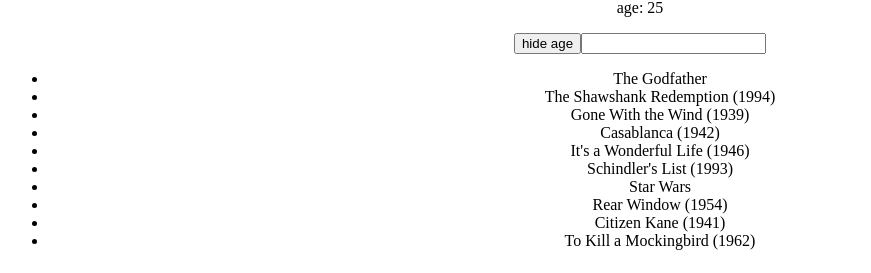
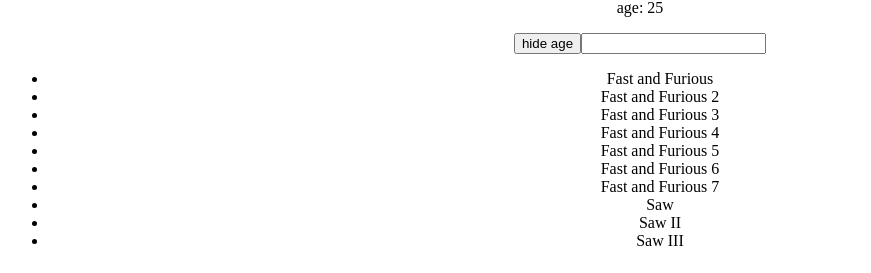
Before and after one commit to AntoineVH/MyFirstProject, an Angular app: page / in a window 1280 px wide. Shown: the part 524-797 px from the top of the page, without its empty margins (0-871 px from the left). Built offline with nearby package versions, Linux system fonts and the light colour scheme.

Commit message:
added hide event

```diff
--- a/src/app/app.module.ts
+++ b/src/app/app.module.ts
@@ -7,13 +7,15 @@
 import { SignUpComponent } from './sign-up/sign-up.component';
 import { UserProfileComponent } from './user-profile/user-profile.component';
 import { HighlightDirective } from './highlight.directive';
+import { DisplayMoviesDirective } from './display-movies.directive';
 
 @NgModule({
   declarations: [
     AppComponent,
     SignUpComponent,
     UserProfileComponent,
-    HighlightDirective
+    HighlightDirective,
+    DisplayMoviesDirective
   ],
   imports: [
     BrowserModule,
--- /dev/null
+++ b/src/app/display-movies.directive.ts
@@ -0,0 +1,18 @@
+import { Directive, ViewContainerRef, TemplateRef, Input } from '@angular/core';
+
+@Directive({
+  selector: '[appDisplayMovies]'
+})
+export class DisplayMoviesDirective {
+
+  @Input() set appDisplayMovies(condition:boolean) {
+    if(condition) {
+      this.vwRef.createEmbeddedView(this.tplRef);
+    } else {
+      this.vwRef.clear()
+    }
+  }
+
+  constructor(private tplRef: TemplateRef<any>, private vwRef:ViewContainerRef) { }
+
+}
--- a/src/app/user-profile/user-profile.component.html
+++ b/src/app/user-profile/user-profile.component.html
@@ -7,16 +7,16 @@
   <input [(ngModel)]="User.quote">
   <p> {{ User.quote }} </p>
 
-  <ul>
-    <li appHighlight> {{ showMovies.movie1 }} </li>
-    <li> {{ showMovies.movie2 }} </li>
-    <li> {{ showMovies.movie3 }} </li>
-    <li> {{ showMovies.movie4 }} </li>
-    <li> {{ showMovies.movie5 }} </li>
-    <li> {{ showMovies.movie6 }} </li>
-    <li> {{ showMovies.movie7 }} </li>
-    <li> {{ showMovies.movie8 }} </li>
-    <li> {{ showMovies.movie9 }} </li>
-    <li> {{ showMovies.movie10 }} </li>
+  <ul *appDisplayMovies="showMovies">
+    <li appHighlight>Fast and Furious</li>
+    <li>Fast and Furious 2</li>
+    <li>Fast and Furious 3</li>
+    <li>Fast and Furious 4</li>
+    <li>Fast and Furious 5</li>
+    <li>Fast and Furious 6</li>
+    <li>Fast and Furious 7</li>
+    <li>Saw</li>
+    <li>Saw II</li>
+    <li>Saw III</li>
   </ul>
   </div>
--- a/src/app/user-profile/user-profile.component.ts
+++ b/src/app/user-profile/user-profile.component.ts
@@ -17,18 +17,7 @@
     photo : 'https://randomuser.me/api/portraits/lego/2.jpg'
   };
 
-  showMovies = {
-    movie1: 'The Godfather',
-    movie2: 'The Shawshank Redemption (1994)',
-    movie3: 'Gone With the Wind (1939)',
-    movie4: 'Casablanca (1942)',
-    movie5: 'It\'s a Wonderful Life (1946)',
-    movie6: 'Schindler\'s List (1993)',
-    movie7: 'Star Wars',
-    movie8: 'Rear Window (1954)',
-    movie9: 'Citizen Kane (1941)',
-    movie10: 'To Kill a Mockingbird (1962)'
-  };
+  showMovies = true
 
   hideButton(event: any) {
     if (this.hidden === true) {
```
Also changed, not shown: 1 other file (tests, documents, lock files or other folders).
